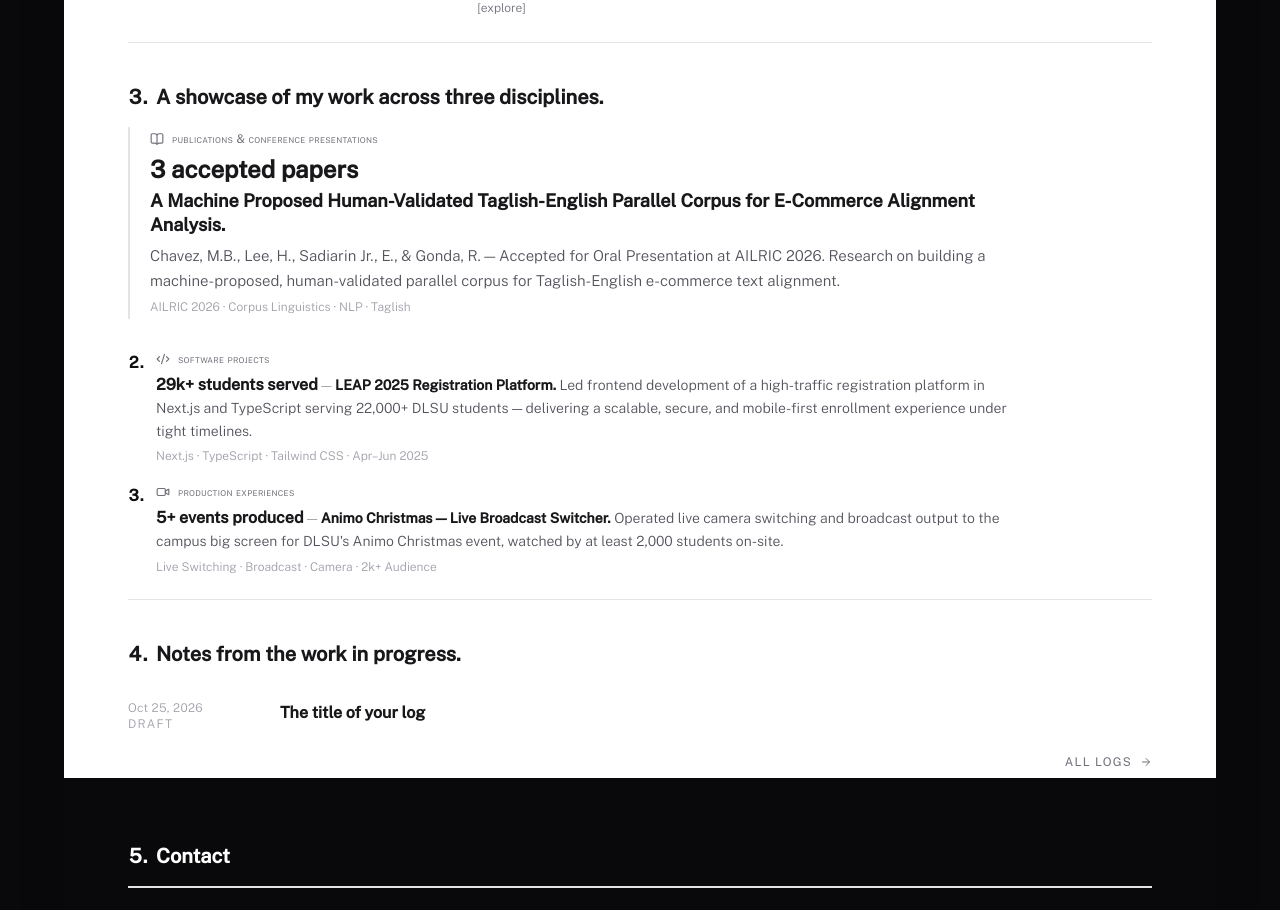
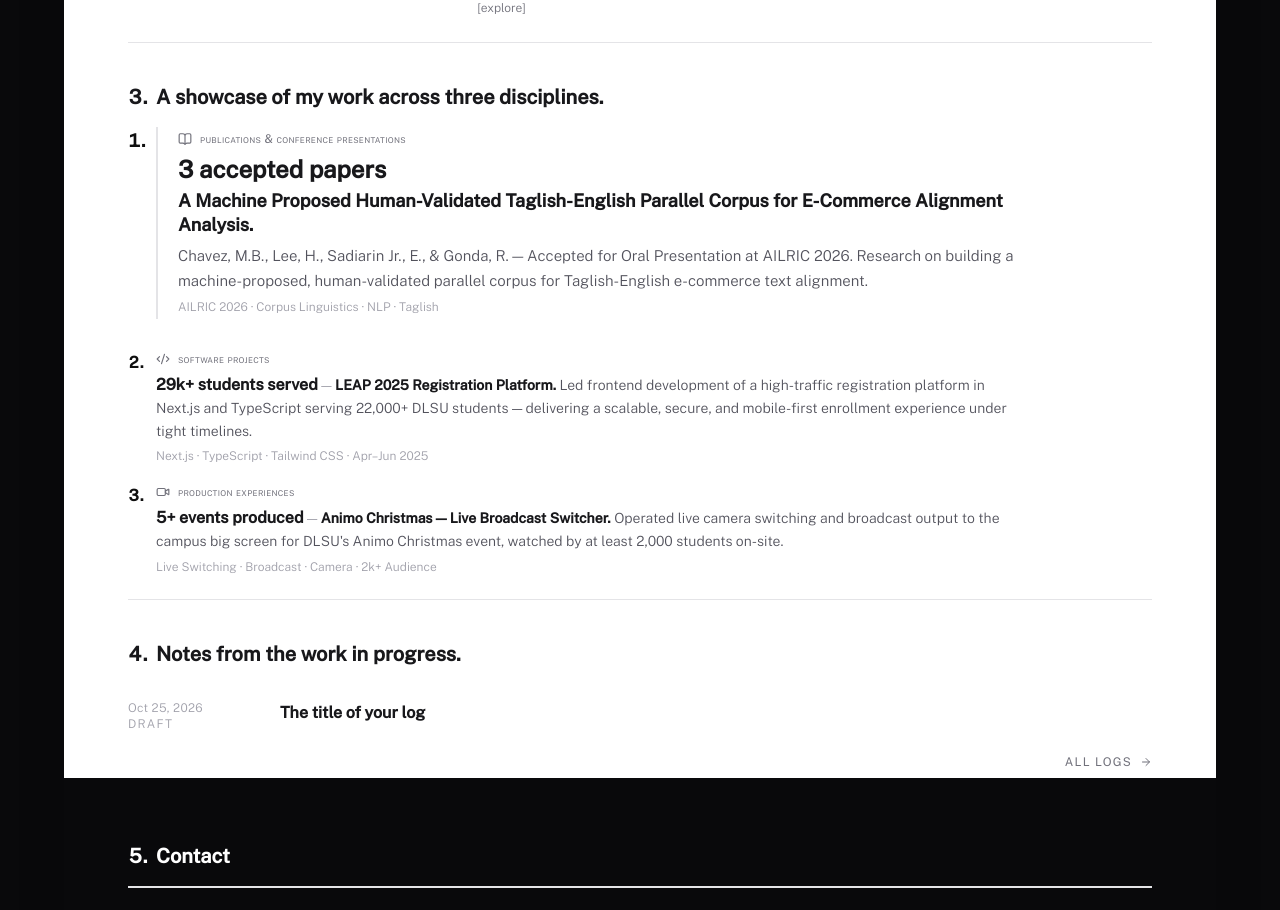
Before and after one commit to mbchavez27/mbchavezzportfolio, a React (Vite) app: page / in a window 1280 px wide. Shown: the part 1560-2470 px from the top of the page. Built offline with nearby package versions, Linux system fonts and the light colour scheme.

Commit message:
style(home): number the featured contribution too

```diff
--- a/src/features/home/components/Highlights.tsx
+++ b/src/features/home/components/Highlights.tsx
@@ -20,7 +20,7 @@ function Tags({ tags }: { tags: readonly string[] }) {
   return <p className="font-body font-light text-xs text-zinc-400 mt-1.5">{tags.join(" · ")}</p>;
 }
 
-/** Selected highlights as a paper-style contributions list: a featured lead, then numbered items. */
+/** Selected highlights as a numbered, paper-style contributions list; the first is featured. */
 export default function Highlights({ highlights }: { highlights: readonly Highlight[] }) {
   return (
     <section className="page-container pb-6">
@@ -36,8 +36,10 @@ export default function Highlights({ highlights }: { highlights: readonly Highli
               <motion.li
                 key={highlight.title}
                 {...revealOnScroll({ y: 10, duration: 0.45 })}
-                className="border-l-2 border-primary pl-5 py-1 mb-8!"
+                className="grid grid-cols-[1.75rem_1fr] mb-8!"
               >
+                <span className="font-display font-semibold text-primary tabular-nums md:text-lg">1.</span>
+                <div className="border-l-2 border-primary pl-5 py-1">
                   <Category highlight={highlight} Icon={Icon} />
                   <p className="font-display text-xl md:text-2xl font-semibold text-zinc-900">{metric}</p>
                   <p className="font-display text-base md:text-lg font-semibold text-zinc-900 leading-snug mt-1">
@@ -47,6 +49,7 @@ export default function Highlights({ highlights }: { highlights: readonly Highli
                     {highlight.description}
                   </p>
                   <Tags tags={highlight.tags} />
+                </div>
               </motion.li>
             );
           }
```
Lines whose indentation alone changed are shown as unchanged.
